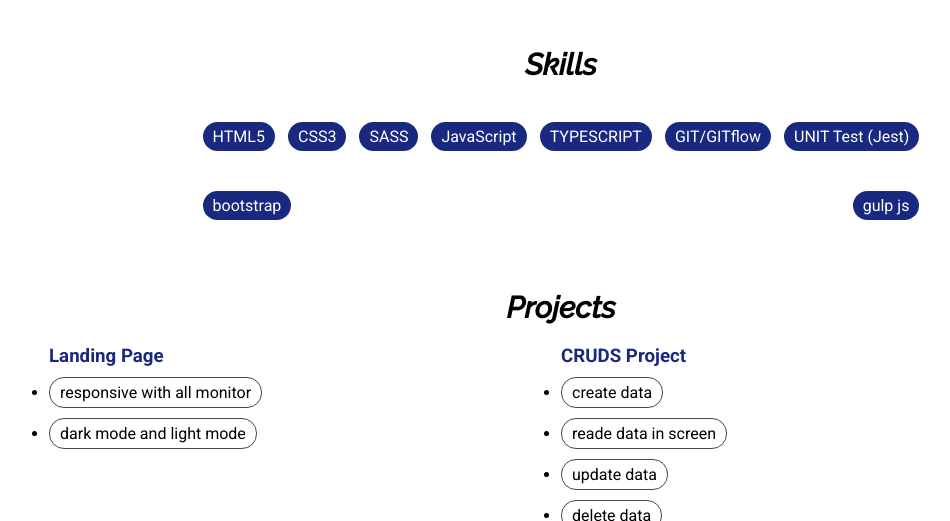
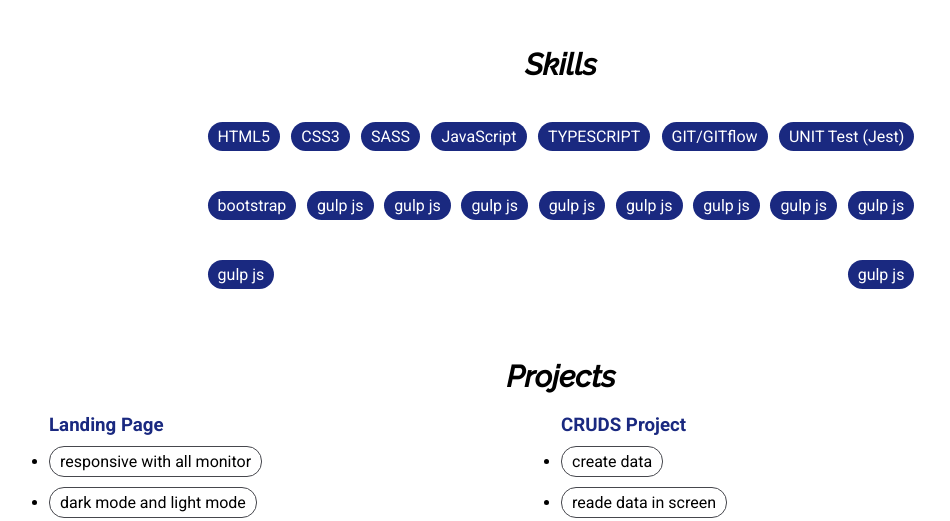
Before and after one commit to louy999/My-CV, a plain HTML site: page index.html in a window 1280 px wide. Shown: the part 279-800 px from the top of the page, without its empty margins (79-1029 px from the left). Drawn offline with Linux system fonts and the light colour scheme.

Commit message:
edit styling

```diff
--- a/index.html
+++ b/index.html
@@ -46,6 +46,15 @@
           <li>GIT/GITflow</li>
           <li>UNIT Test (Jest)</li>
           <li>bootstrap</li>
+          <li>gulp js</li>
+          <li>gulp js</li>
+          <li>gulp js</li>
+          <li>gulp js</li>
+          <li>gulp js</li>
+          <li>gulp js</li>
+          <li>gulp js</li>
+          <li>gulp js</li>
+          <li>gulp js</li>
           <li>gulp js</li>
         </ul>
       </div>
--- a/style/style.scss
+++ b/style/style.scss
@@ -74,7 +74,7 @@ $color2: #1a2980;
         background-color: $color2;
         padding: 5px 10px;
         border-radius: 15px;
-        margin: 20px 0;
+        margin: 20px 5px;
       }
     }
   }
```
Also changed, not shown: style/style.css, 1 other file.
